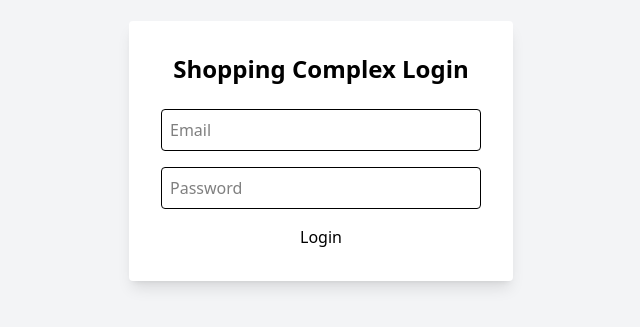
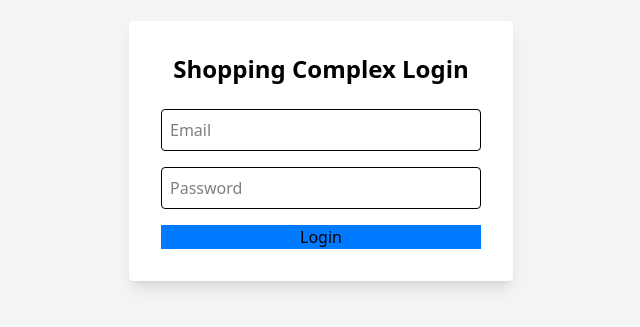
Before and after one commit to Ibrahim-wudiri1/scms-client-end, a React (Vite) app: page / in a window 1280 px wide. Shown: the part 249-576 px from the top of the page, without its empty margins (319-959 px from the left). Built offline with nearby package versions, Linux system fonts and the light colour scheme; no server answers.

Commit message:
add colors.css for buttons

```diff
--- a/src/modules/sales/CartPanel.jsx
+++ b/src/modules/sales/CartPanel.jsx
@@ -1,3 +1,5 @@
+import "../../styles/colors.css";
+
 export default function CartPanel({ cart, onQuantityChange, onRemove, onCheckout, processing }) {
   const total = cart.reduce((sum, item) => sum + item.quantity * item.price, 0);
 
--- a/src/pages/Login.jsx
+++ b/src/pages/Login.jsx
@@ -1,5 +1,6 @@
 import { useState } from "react";
 import { useAuth } from "../context/AuthContext";
+import "../styles/colors.css";
 
 export default function Login() {
   const { login } = useAuth();
--- /dev/null
+++ b/src/styles/colors.css
@@ -0,0 +1,12 @@
+.btn-primary{
+    background: #007aff;
+    cursor: pointer;
+}
+.btn-accent{
+    background: #00c9a7;
+    cursor: pointer;
+}
+.btn-dark{
+    background: #1e293b;
+    cursor: pointer;
+}
```
